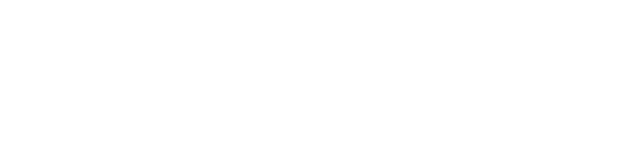
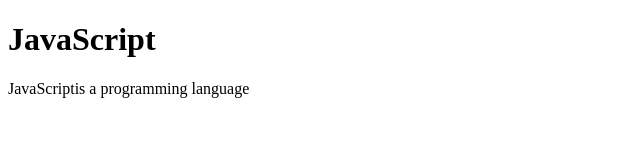
Before and after one commit to reapon101/E_Katkovskis-Exercises, a plain HTML site: page PD2/index.html in a window 1280 px wide. Shown: the whole page, without its empty margins (0-640 px from the left). Drawn offline with Linux system fonts and the light colour scheme.

Commit message:
minor changes

```diff
--- a/PD2/index.html
+++ b/PD2/index.html
@@ -1,11 +1,14 @@
 <!DOCTYPE html>
 <html lang="en">
+
 <head>
     <meta charset="UTF-8">
-    <meta name="viewport" content="width=device-width, initial-scale=1.0">
-    <title>lalalalala</title>
+    <title>Name Surname - External JavaScript</title>
 </head>
+
 <body>
+    <h1>JavaScript</h1>
+    <p>JavaScriptis a programming language</p>
+</body>
 
-</body>
 </html>
```
